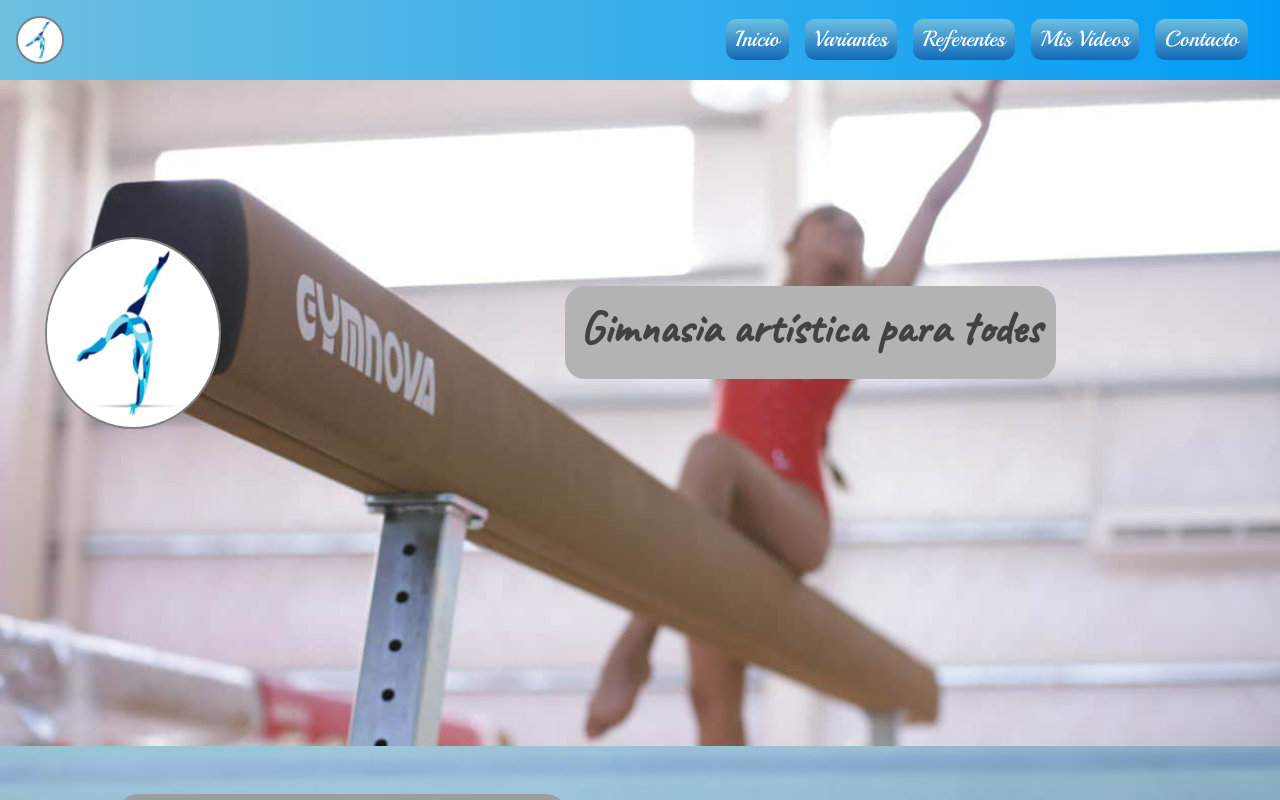
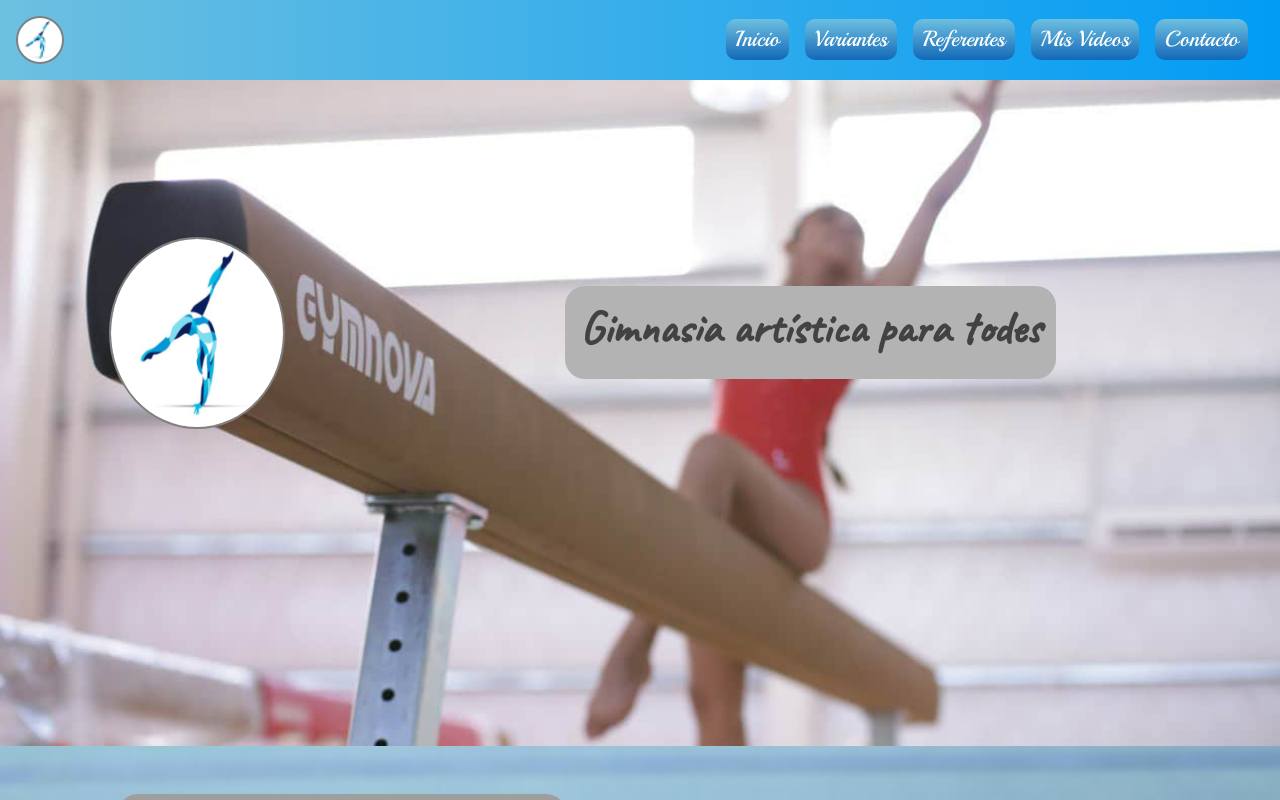
Before and after one commit to SantiagoDiDeo/gimnasia_para_todes, a plain HTML site: page index.html in a window 1280 px wide. Drawn offline with nearby package versions, Linux system fonts and the light colour scheme; grey boxes are pictures that could not be loaded; a web font is replaced by a local one.

Commit message:
retoque logo

```diff
--- a/Css/Estilos.css
+++ b/Css/Estilos.css
@@ -82,7 +82,7 @@ article {
     flex-direction: row;
     margin-top: 10px;
     justify-content: flex-start;
-    transform: translate(-15vw, -10vh);
+    transform: translate(-10vw, -10vh);
     margin: 6vw;
     border-radius: 50%;
     width: 11rem;
--- a/sass/_header.scss
+++ b/sass/_header.scss
@@ -84,7 +84,7 @@
         flex-direction: row;
         margin-top: 10px;
         justify-content: flex-start;
-        transform: translate(-15vw, -10vh);
+        transform: translate(-10vw, -10vh);
         margin: 6vw;
         border-radius: 50%;
         width: 11rem;
```
